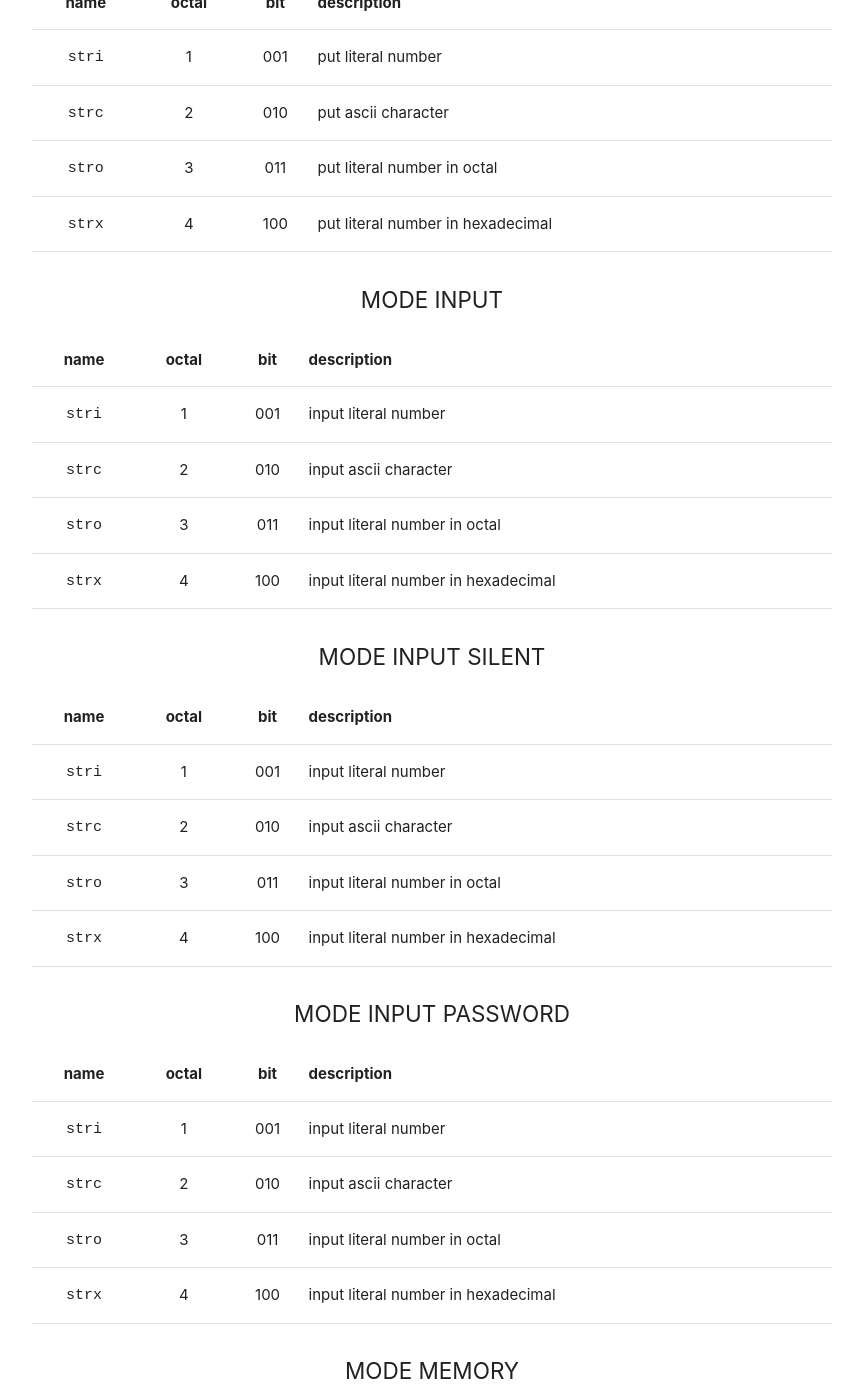
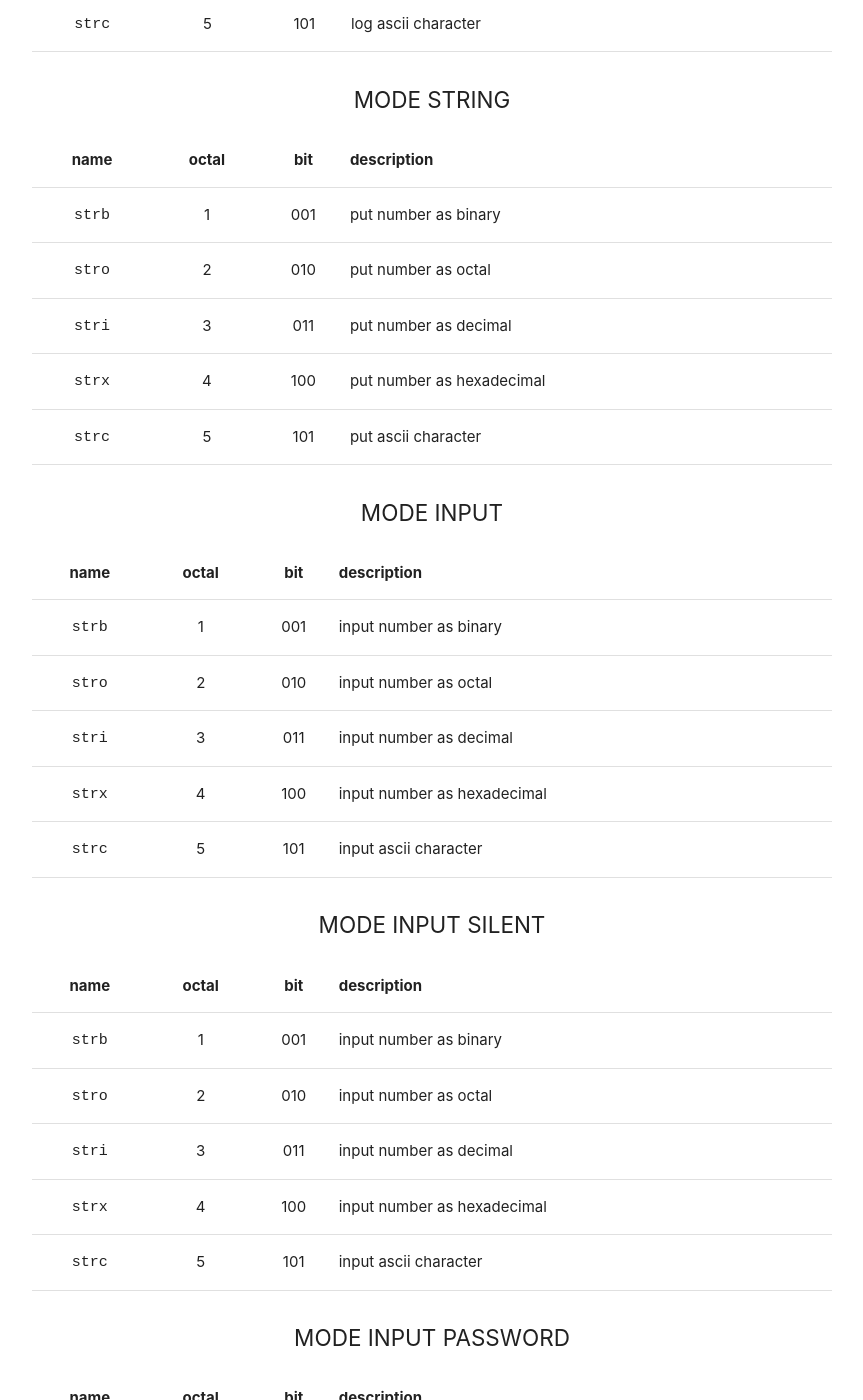
Before and after one commit to RodrigoDornelles/3bc-lang, a Jekyll site: the page built from docs/cheatsheet.md, in a window 1280 px wide and 1400 px high, scrolled down 2944 px. Shown: the whole window, without its empty margins (208-1071 px from the left). Built offline with Jekyll 4.4.1, drawn with Linux system fonts in a browser that asks for light colours; emoji names are drawn with the system emoji font; our own code applies the rules of GitHub Pages for plain Markdown files; a style sheet for code colours, icons or effects is not loaded; some of the changed text lies outside the part shown.

Commit message:
add strb & reorder streams #123 [ci skip]

```diff
--- a/docs/cheatsheet.md
+++ b/docs/cheatsheet.md
@@ -4,11 +4,11 @@ CheatSheet
 | Mode | Name | Description | Instructions |
 | :--: | :--: | :---------- | :----------- |
 | 0 | <br/> | not use | `nill` `mode` |
-| 1 | **[MODE_DEBUG](#mode-debug)** | depuration put char | `nill` `stri` `strc` `stro` `strx` `mode` |
-| 2 | **[MODE_STRING](#mode-string)** | console put char | `nill` `stri` `strc` `stro` `strx` `mode` |
-| 3 | **[MODE_INPUT](#mode-input)** | console input keyboard | `nill` `stri` `strc` `stro` `strx` `mode` |
-| 4 | **[MODE_INPUT_SILENT](#mode-input-silent)** | console input keyboard (silent) | `nill` `stri` `strc` `stro` `strx` `mode` |
-| 5 | **[MODE_INPUT_PASSWORD](#mode-input-password)** | console input keyboard (password) | `nill` `stri` `strc` `stro` `strx` `mode` |
+| 1 | **[MODE_DEBUG](#mode-debug)** | depuration put char | `nill` `strb` `stro` `stri` `strx` `strc` `mode` |
+| 2 | **[MODE_STRING](#mode-string)** | console put char | `nill` `strb` `stro` `stri` `strx` `strc` `mode` |
+| 3 | **[MODE_INPUT](#mode-input)** | console input keyboard | `nill` `strb` `stro` `stri` `strx` `strc` `mode` |
+| 4 | **[MODE_INPUT_SILENT](#mode-input-silent)** | console input keyboard (silent) | `nill` `strb` `stro` `stri` `strx` `strc` `mode` |
+| 5 | **[MODE_INPUT_PASSWORD](#mode-input-password)** | console input keyboard (password) | `nill` `strb` `stro` `stri` `strx` `strc` `mode` |
 | 6 | **[MODE_MEMORY](#mode-memory)** | main memory controller | `nill` `free` `aloc` `moff` `muse` `mmax` `tmin` `mode` |
 | 7 | **[MODE_MEMORY_PTR](#mode-memory-ptr)** | pointers memory controller | `nill` `free` `aloc` `pull` `push` `mode` |
 | 8 | **[MODE_MEMORY_AUX](#mode-memory-aux)** | aux memory controller | `nill` `free` `aloc` `pull` `push` `mode` |
@@ -32,7 +32,7 @@ CheatSheet
 | 26 | **[MODE_HELPER_REVERSE](#mode-helper-reverse)** | helper base reverse | `nill` `nb02` `nb08` `nb10` `nb16` `mode` |
 | 27 | **[MODE_HELPER_LOG2](#mode-helper-log-base-2)** | helper log base 2 | `nill` `math` `mode` |
 | 28 | **[MODE_HELPER_LOG10](#mode-helper-log-base-10)** | helper log base 10 | `nill` `math` `mode` |
-| 29     | **[MODE_HELPER_MUL_ADD](#mode-helper-mul-add)** | multiply by base and add acumulator | `nill` `nb02` `nb08` `nb10` `nb16` `mode` |
+| 29 | **[MODE_HELPER_MUL_ADD](#mode-helper-mul-add)** | multiply by base and add acumulator | `nill` `nb02` `nb08` `nb10` `nb16` `mode` |
 | 30 | <br/> | reserved | <br/> |
 | 31 | **[MODE_MEMORY_SORT](#mode-helper-sort)** | helper memory sort | `nill` `math` `mode` |
 
@@ -51,46 +51,51 @@ CheatSheet
 
 | name | octal | bit | description |
 | :--: | :---: | :-: | :---------- |
-| `stri` | 1 | 001 | log literal number |
-| `strc` | 2 | 010 | log ascii character |
-| `stro` | 3 | 011 | log literal number in octal |
-| `strx` | 4 | 100 | log literal number in hexadecimal |
+| `strb` | 1 | 001 | log number as binary |
+| `stro` | 2 | 010 | log number as octal |
+| `stri` | 3 | 011 | log number as decimal |
+| `strx` | 4 | 100 | log number as hexadecimal |
+| `strc` | 5 | 101 | log ascii character |
 
 ## MODE STRING ##
 
 | name | octal | bit | description |
 | :--: | :---: | :-: | :---------- |
-| `stri` | 1 | 001 | put literal number |
-| `strc` | 2 | 010 | put ascii character |
-| `stro` | 3 | 011 | put literal number in octal |
-| `strx` | 4 | 100 | put literal number in hexadecimal |
+| `strb` | 1 | 001 | put number as binary |
+| `stro` | 2 | 010 | put number as octal |
+| `stri` | 3 | 011 | put number as decimal |
+| `strx` | 4 | 100 | put number as hexadecimal |
+| `strc` | 5 | 101 | put ascii character |
 
 ## MODE INPUT ##
 
 | name | octal | bit | description |
 | :--: | :---: | :-: | :---------- |
-| `stri` | 1 | 001 | input literal number |
-| `strc` | 2 | 010 | input ascii character |
-| `stro` | 3 | 011 | input literal number in octal |
-| `strx` | 4 | 100 | input literal number in hexadecimal |
+| `strb` | 1 | 001 | input number as binary |
+| `stro` | 2 | 010 | input number as octal |
+| `stri` | 3 | 011 | input number as decimal |
+| `strx` | 4 | 100 | input number as hexadecimal |
+| `strc` | 5 | 101 | input ascii character |
 
 ## MODE INPUT SILENT ##
 
 | name | octal | bit | description |
 | :--: | :---: | :-: | :---------- |
-| `stri` | 1 | 001 | input literal number |
-| `strc` | 2 | 010 | input ascii character |
-| `stro` | 3 | 011 | input literal number in octal |
-| `strx` | 4 | 100 | input literal number in hexadecimal |
+| `strb` | 1 | 001 | input number as binary |
+| `stro` | 2 | 010 | input number as octal |
+| `stri` | 3 | 011 | input number as decimal |
+| `strx` | 4 | 100 | input number as hexadecimal |
+| `strc` | 5 | 101 | input ascii character |
 
 ## MODE INPUT PASSWORD ##
 
 | name | octal | bit | description |
 | :--: | :---: | :-: | :---------- |
-| `stri` | 1 | 001 | input literal number |
-| `strc` | 2 | 010 | input ascii character |
-| `stro` | 3 | 011 | input literal number in octal |
-| `strx` | 4 | 100 | input literal number in hexadecimal |
+| `strb` | 1 | 001 | input number as binary |
+| `stro` | 2 | 010 | input number as octal |
+| `stri` | 3 | 011 | input number as decimal |
+| `strx` | 4 | 100 | input number as hexadecimal |
+| `strc` | 5 | 101 | input ascii character |
 
 ## MODE MEMORY ##
 
```
